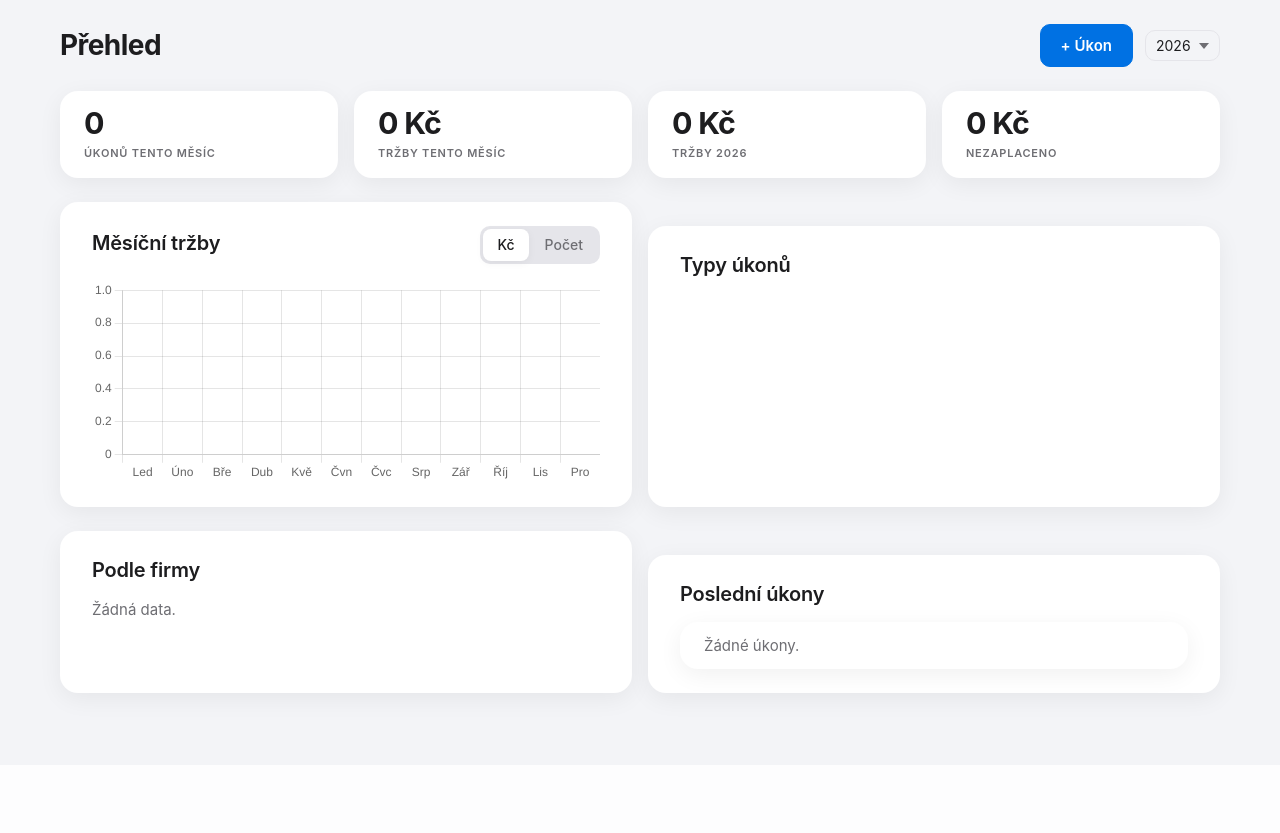
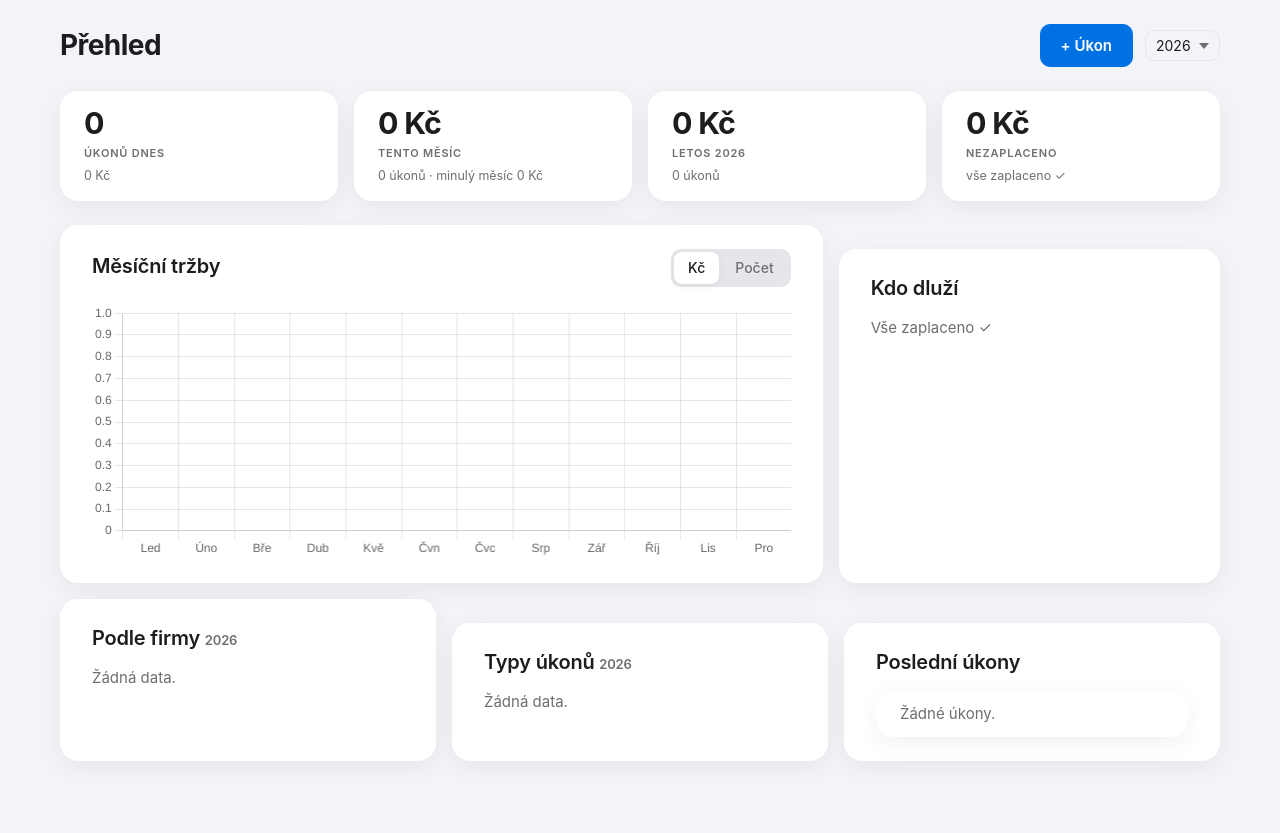
Before and after one commit to Kosacek/prepis-vozidla, a Flask app: page / in a window 1280 px wide. Shown: the part 55-888 px from the top of the page. Before the commit the page ends 764 px from the top, so only its background shows below. Run offline with Flask 3, Linux system fonts and the light colour scheme; data that the repository does not hold is empty; a map, chart or similar area stays blank.

Commit message:
feat(dashboard): v2 — Dnes/Tento měsíc/Letos/Nezaplaceno KPIs, Kdo dluží panel, compact typy, month comparison

```diff
--- a/ukony_tracker/routes/dashboard.py
+++ b/ukony_tracker/routes/dashboard.py
@@ -1,9 +1,11 @@
 import json
 from datetime import date
+
 from flask import Blueprint, render_template, request
+
 import db
+from repositories import ukony_repo
 from services import stats_service as st
-from repositories import ukony_repo
 
 bp = Blueprint("dashboard", __name__)
 
@@ -12,23 +14,34 @@ bp = Blueprint("dashboard", __name__)
 def index():
     conn = db.get_db()
     today = date.today()
+
+    # Year selector scopes the charts/breakdowns; the KPI row always shows "now".
     roky = [int(r["y"]) for r in conn.execute(
         "SELECT DISTINCT substr(datum,1,4) y FROM ukony ORDER BY y DESC")]
     if today.year not in roky:
         roky.insert(0, today.year)
     year = request.args.get("rok", type=int) or today.year
-    month = today.month if year == today.year else 12
+
+    # previous month (for the comparison line under "Tento měsíc")
+    prev_y, prev_m = (today.year, today.month - 1) if today.month > 1 else (today.year - 1, 12)
+
     trend = st.rocni_trend(conn, year)
-    per_typ = st.podle_typu(conn, year)
-    recent = list(ukony_repo.list(conn))[:8]
+
     return render_template(
         "dashboard.html",
-        year=year, month=month, roky=roky,
-        mesic=st.mesicni_souhrn(conn, year, month),
-        rok=st.rocni_souhrn(conn, year),
+        year=year,
+        roky=roky,
+        aktualni_rok=today.year,
+        dnes=st.denni_souhrn(conn, today.isoformat()),
+        mesic=st.mesicni_souhrn(conn, today.year, today.month),
+        minuly_mesic=st.mesicni_souhrn(conn, prev_y, prev_m),
+        rok=st.rocni_souhrn(conn, today.year),
         nezaplaceno=st.nezaplaceno_celkem(conn),
+        dluhy=st.nezaplaceno_podle_firmy(conn),
         per_firma=st.podle_firmy(conn, year),
-        recent=recent,
-        trend_json=json.dumps([{"m": t["month"], "trzby": t["trzby"], "pocet": t["pocet"]} for t in trend]),
-        typ_json=json.dumps([{"kod": r["typ_kod"], "pocet": r["pocet"], "trzby": r["trzby"]} for r in per_typ]),
+        per_typ=st.podle_typu(conn, year),
+        recent=list(ukony_repo.list(conn))[:10],
+        trend_json=json.dumps(
+            [{"m": t["month"], "trzby": t["trzby"], "pocet": t["pocet"]} for t in trend]
+        ),
     )
--- a/ukony_tracker/services/stats_service.py
+++ b/ukony_tracker/services/stats_service.py
@@ -79,3 +79,24 @@ def nezaplaceno_celkem(conn: Connection) -> float:
         "SELECT COALESCE(SUM(celkem - zaplaceno_kc),0) d FROM ukony"
     ).fetchone()
     return r["d"]
+
+
+def denni_souhrn(conn: Connection, iso_date: str) -> dict:
+    """Count and revenue for a single day (ISO date string)."""
+    r = conn.execute(
+        "SELECT COUNT(*) n, COALESCE(SUM(celkem),0) s FROM ukony WHERE datum=?",
+        (iso_date,),
+    ).fetchone()
+    return {"pocet": r["n"], "trzby": r["s"]}
+
+
+def nezaplaceno_podle_firmy(conn: Connection) -> list:
+    """Outstanding balance per firm (only firms that are owed something),
+    ordered by debt descending. Rows: firma_id, zkratka, pocet, dluh."""
+    return conn.execute(
+        "SELECT f.id firma_id, f.zkratka, COUNT(*) pocet, "
+        "SUM(u.celkem - u.zaplaceno_kc) dluh "
+        "FROM ukony u JOIN firmy f ON f.id=u.firma_id "
+        "WHERE u.celkem > u.zaplaceno_kc "
+        "GROUP BY f.id ORDER BY dluh DESC",
+    ).fetchall()
--- a/ukony_tracker/static/css/app.css
+++ b/ukony_tracker/static/css/app.css
@@ -924,6 +924,85 @@ ul.list li > span:last-child {
   white-space: nowrap;
 }
 
+/* --- Dashboard v2 --- */
+
+/* trend chart (wide) + "Kdo dluží" side panel */
+.grid-dash {
+  display: grid;
+  grid-template-columns: 2fr 1fr;
+  gap: var(--sp-4);
+  margin-bottom: var(--sp-4);
+}
+
+.grid-3 {
+  display: grid;
+  grid-template-columns: repeat(3, 1fr);
+  gap: var(--sp-4);
+  margin-bottom: var(--sp-5);
+}
+
+@media (max-width: 900px) {
+  .grid-dash { grid-template-columns: 1fr; }
+  .grid-3 { grid-template-columns: 1fr; }
+}
+
+.kpi-sub {
+  font-size: 0.78rem;
+  color: var(--muted);
+  white-space: nowrap;
+  overflow: hidden;
+  text-overflow: ellipsis;
+}
+
+a.kpi-link {
+  text-decoration: none;
+  transition: transform 0.12s ease, box-shadow 0.12s ease;
+}
+a.kpi-link:hover {
+  text-decoration: none;
+  transform: translateY(-1px);
+  box-shadow: 0 8px 28px rgba(0, 0, 0, .10);
+}
+
+.kpi-warn .kpi-v { color: var(--flash-warning-ink); }
+
+/* Kdo dluží rows */
+.dluh-row {
+  display: grid;
+  grid-template-columns: minmax(0, 1fr) auto auto;
+  align-items: center;
+  gap: var(--sp-3);
+  padding: var(--sp-3) 0;
+  border-bottom: 1px solid var(--line);
+  text-decoration: none;
+  color: var(--ink);
+  font-size: 0.875rem;
+}
+.dluh-row:last-of-type { border-bottom: none; }
+.dluh-row:hover { text-decoration: none; background: var(--bg); margin: 0 calc(-1 * var(--sp-3)); padding-left: var(--sp-3); padding-right: var(--sp-3); border-radius: var(--radius-sm); }
+.dluh-firma { font-weight: 600; }
+.dluh-kc {
+  font-weight: 650;
+  font-variant-numeric: tabular-nums;
+  color: var(--flash-warning-ink);
+}
+
+/* compact type rows */
+.typ-row {
+  display: grid;
+  grid-template-columns: auto auto 1fr;
+  align-items: center;
+  gap: var(--sp-3);
+  padding: var(--sp-2) 0;
+  font-size: 0.875rem;
+}
+.typ-kc {
+  text-align: right;
+  font-weight: 500;
+  font-variant-numeric: tabular-nums;
+  color: var(--muted);
+}
+
 /* ------------------------------------------------------------
    20. Login page
    ------------------------------------------------------------ */
--- a/ukony_tracker/static/js/dashboard.js
+++ b/ukony_tracker/static/js/dashboard.js
@@ -1,32 +1,35 @@
 (function () {
-  var trend = window.TREND || [], typ = window.TYP || [];
-  var MN = ["Led","Úno","Bře","Dub","Kvě","Čvn","Čvc","Srp","Zář","Říj","Lis","Pro"];
+  var trend = window.TREND || [];
+  var MN = ["Led", "Úno", "Bře", "Dub", "Kvě", "Čvn", "Čvc", "Srp", "Zář", "Říj", "Lis", "Pro"];
   var tctx = document.getElementById("trendChart");
-  var metric = "trzby";
-  if (tctx) {
+  if (!tctx) return;
+
   var chart = new Chart(tctx, {
     type: "bar",
-      data: { labels: trend.map(function (t) { return MN[t.m - 1]; }),
-        datasets: [{ label: "Kč", data: trend.map(function (t) { return t.trzby; }),
-          backgroundColor: "#0071e3", borderRadius: 6 }] },
-      options: { plugins: { legend: { display: false } }, scales: { y: { beginAtZero: true } } }
+    data: {
+      labels: trend.map(function (t) { return MN[t.m - 1]; }),
+      datasets: [{
+        label: "Kč",
+        data: trend.map(function (t) { return t.trzby; }),
+        backgroundColor: "#0071e3",
+        borderRadius: 6
+      }]
+    },
+    options: {
+      plugins: { legend: { display: false } },
+      scales: { y: { beginAtZero: true } }
+    }
   });
+
   var seg = document.getElementById("metric-seg");
   if (seg) seg.addEventListener("click", function (e) {
-      var s = e.target.closest("span[data-metric]"); if (!s) return;
+    var s = e.target.closest("span[data-metric]");
+    if (!s) return;
     this.querySelectorAll("span").forEach(function (x) { x.classList.remove("on"); });
-      s.classList.add("on"); metric = s.dataset.metric;
+    s.classList.add("on");
+    var metric = s.dataset.metric;
     chart.data.datasets[0].data = trend.map(function (t) { return t[metric]; });
     chart.data.datasets[0].label = metric === "trzby" ? "Kč" : "Počet";
     chart.update();
   });
-  }
-  var pctx = document.getElementById("typChart");
-  if (pctx && typ.length) new Chart(pctx, {
-    type: "doughnut",
-    data: { labels: typ.map(function (t) { return t.kod; }),
-      datasets: [{ data: typ.map(function (t) { return t.pocet; }),
-        backgroundColor: ["#0071e3","#16b8a6","#e0b34f","#8b93a7","#c0506b","#7a6cf0","#d98f4e"] }] },
-    options: { plugins: { legend: { position: "right" } } }
-  });
 })();
--- a/ukony_tracker/templates/base.html
+++ b/ukony_tracker/templates/base.html
@@ -4,7 +4,7 @@
   <meta charset="utf-8">
   <meta name="viewport" content="width=device-width, initial-scale=1">
   <title>{% block title %}Úkony Tracker{% endblock %}</title>
-  <link rel="stylesheet" href="{{ url_for('static', filename='css/app.css') }}?v=7">
+  <link rel="stylesheet" href="{{ url_for('static', filename='css/app.css') }}?v=8">
   <script src="https://cdn.jsdelivr.net/npm/chart.js@4"></script>
 </head>
 <body>
--- a/ukony_tracker/templates/dashboard.html
+++ b/ukony_tracker/templates/dashboard.html
@@ -14,28 +14,53 @@
 </div>
 
 <div class="kpis">
-  <div class="kpi"><div class="kpi-v">{{ mesic.pocet }}</div><div class="kpi-l">Úkonů tento měsíc</div></div>
-  <div class="kpi"><div class="kpi-v">{{ mesic.trzby|int }} Kč</div><div class="kpi-l">Tržby tento měsíc</div></div>
-  <div class="kpi"><div class="kpi-v">{{ rok.trzby|int }} Kč</div><div class="kpi-l">Tržby {{ year }}</div></div>
-  <div class="kpi"><div class="kpi-v">{{ nezaplaceno|int }} Kč</div><div class="kpi-l">Nezaplaceno</div></div>
+  <div class="kpi">
+    <div class="kpi-v">{{ dnes.pocet }}</div>
+    <div class="kpi-l">Úkonů dnes</div>
+    <div class="kpi-sub">{{ dnes.trzby|int }} Kč</div>
+  </div>
+  <div class="kpi">
+    <div class="kpi-v">{{ mesic.trzby|int }} Kč</div>
+    <div class="kpi-l">Tento měsíc</div>
+    <div class="kpi-sub">{{ mesic.pocet }} úkonů · minulý měsíc {{ minuly_mesic.trzby|int }} Kč</div>
+  </div>
+  <div class="kpi">
+    <div class="kpi-v">{{ rok.trzby|int }} Kč</div>
+    <div class="kpi-l">Letos {{ aktualni_rok }}</div>
+    <div class="kpi-sub">{{ rok.pocet }} úkonů</div>
+  </div>
+  <a class="kpi kpi-link {{ 'kpi-warn' if nezaplaceno > 0 }}" href="/ukony/vse?stav=nezaplaceno">
+    <div class="kpi-v">{{ nezaplaceno|int }} Kč</div>
+    <div class="kpi-l">Nezaplaceno</div>
+    <div class="kpi-sub">{{ 'zobrazit nezaplacené →' if nezaplaceno > 0 else 'vše zaplaceno ✓' }}</div>
+  </a>
 </div>
 
-<div class="grid-2">
+<div class="grid-dash">
   <div class="card">
     <div class="card-head"><h2>Měsíční tržby</h2>
       <div class="seg" id="metric-seg"><span class="on" data-metric="trzby">Kč</span><span data-metric="pocet">Počet</span></div>
     </div>
-    <canvas id="trendChart" height="120"></canvas>
+    <canvas id="trendChart" height="110"></canvas>
   </div>
+
   <div class="card">
-    <h2>Typy úkonů</h2>
-    <canvas id="typChart" height="160"></canvas>
+    <h2>Kdo dluží</h2>
+    {% for d in dluhy %}
+    <a class="dluh-row" href="/ukony/vse?firma={{ d.firma_id }}&stav=nezaplaceno">
+      <span class="dluh-firma">{{ d.zkratka }}</span>
+      <span class="muted">{{ d.pocet }} úkonů</span>
+      <span class="dluh-kc">{{ d.dluh|int }} Kč</span>
+    </a>
+    {% else %}
+    <p class="muted">Vše zaplaceno ✓</p>
+    {% endfor %}
   </div>
 </div>
 
-<div class="grid-2">
+<div class="grid-3">
   <div class="card">
-    <h2>Podle firmy</h2>
+    <h2>Podle firmy <span class="muted small">{{ year }}</span></h2>
     {% set maxt = (per_firma|map(attribute='trzby')|max) if per_firma else 0 %}
     {% for r in per_firma %}
     <div class="bar-row">
@@ -45,6 +70,18 @@
     </div>
     {% else %}<p class="muted">Žádná data.</p>{% endfor %}
   </div>
+
+  <div class="card">
+    <h2>Typy úkonů <span class="muted small">{{ year }}</span></h2>
+    {% for t in per_typ %}
+    <div class="typ-row">
+      <span class="tag">{{ t.typ_kod }}</span>
+      <span class="muted">×{{ t.pocet }}</span>
+      <span class="typ-kc">{{ t.trzby|int }} Kč</span>
+    </div>
+    {% else %}<p class="muted">Žádná data.</p>{% endfor %}
+  </div>
+
   <div class="card">
     <h2>Poslední úkony</h2>
     <ul class="list">
@@ -57,6 +94,6 @@
   </div>
 </div>
 
-<script>window.TREND = {{ trend_json|safe }}; window.TYP = {{ typ_json|safe }};</script>
-<script src="{{ url_for('static', filename='js/dashboard.js') }}"></script>
+<script>window.TREND = {{ trend_json|safe }};</script>
+<script src="{{ url_for('static', filename='js/dashboard.js') }}?v=2"></script>
 {% endblock %}
```
Also changed, not shown: ukony_tracker/tests/test_dashboard.py (+9 -0 lines), ukony_tracker/tests/test_stats_service.py (+18 -0 lines), 1 other file. Lines whose indentation alone changed are shown as unchanged.
